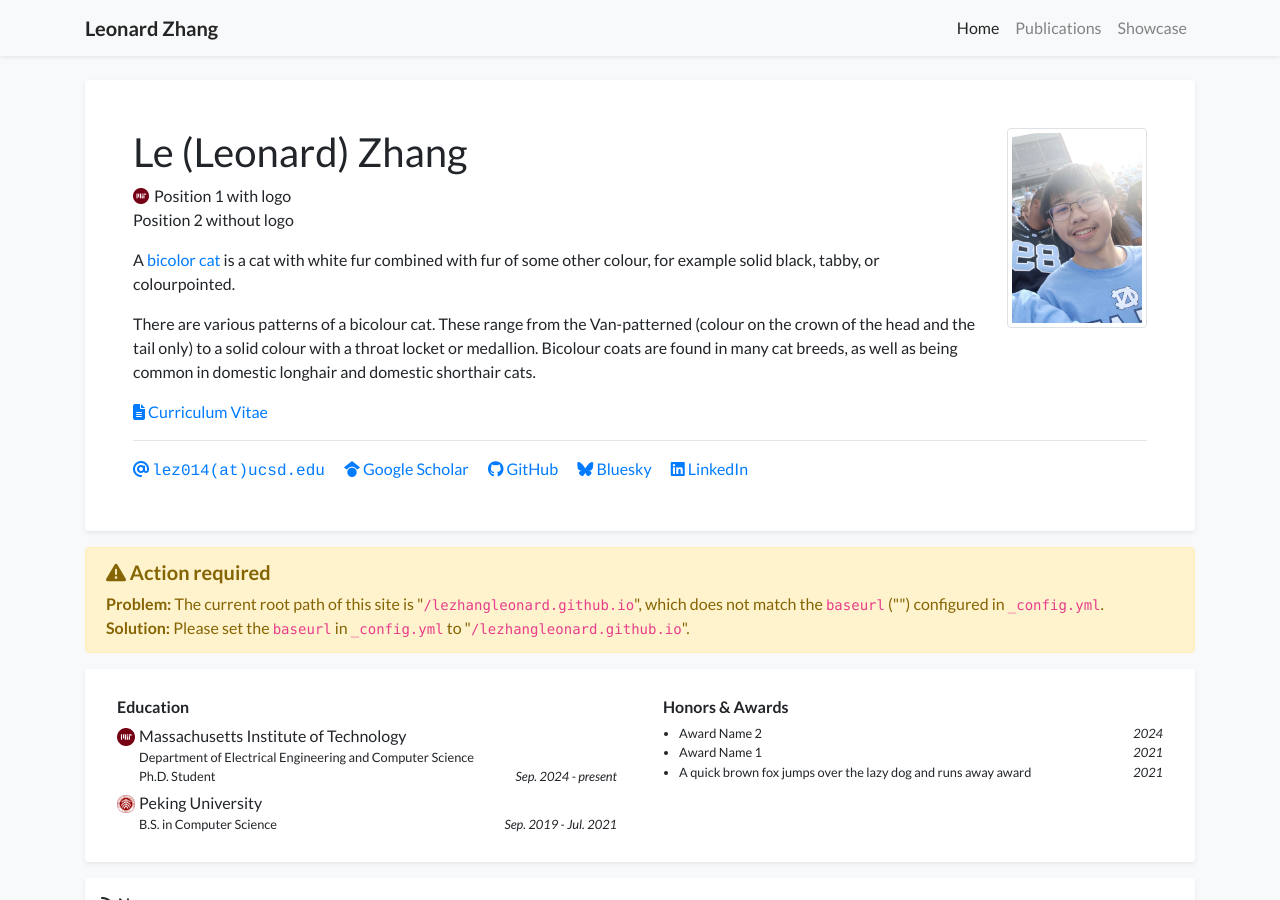
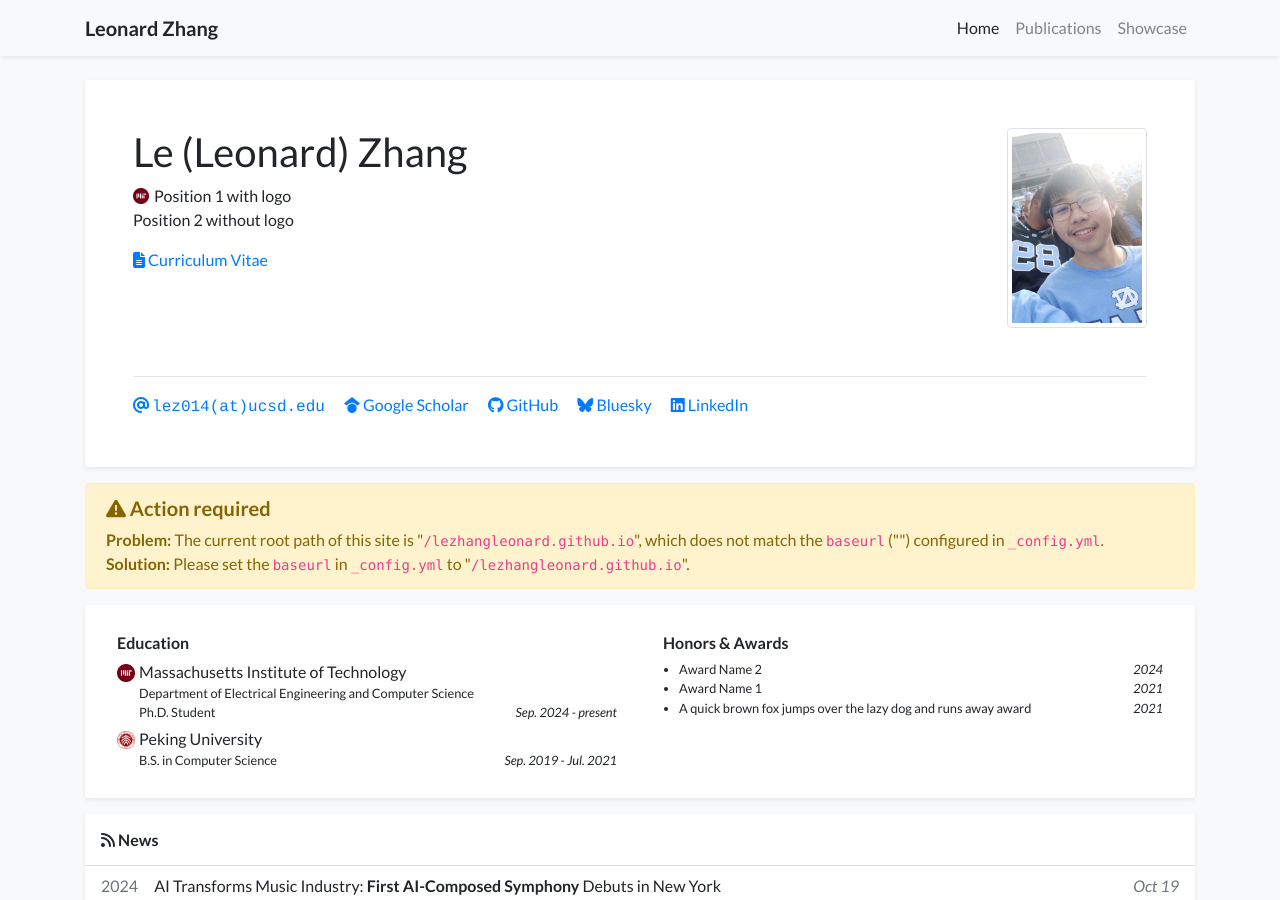
Before and after one commit to lezhangleonard/lezhangleonard.github.io, a Jekyll site: the page built from index.html, in a window 1280 px wide and 900 px high. Built offline with Jekyll 4.4.1, drawn with Linux system fonts in a browser that asks for light colours; nearby versions of some CDN libraries; a style sheet for code colours, icons or effects is not loaded.

Commit message:
Update profile.yml

```diff
--- a/_data/profile.yml
+++ b/_data/profile.yml
@@ -9,27 +9,25 @@ positions:
 
 
 email: "lez014@ucsd.edu"
-cv_link: "Leonard_Zhang_CV.pdf"
+cv_link: "/assets/Leonard_Zhang_CV.pdf"
 gscholar: tFFuEqwAAAAJ  # This is an example, replace it with your own Google Scholar ID
 github: lezhangleonard
 twitter: l30n4rd.bsky.social
 linkedin: le-leonard-zhang
-# orcid: 0000-0000-0000-0000
+
 
 short_bio_text_justify: false
 short_bio: >-
   <p>
-    A <a href="https://en.wikipedia.org/wiki/Bicolor_cat" target="_blank">bicolor cat</a> is a cat with white fur combined with fur of some other colour, for example solid black, tabby, or colourpointed.
+
   </p>
   <p>
-    There are various patterns of a bicolour cat. These range from the Van-patterned (colour on the crown of the head
-    and the tail only) to a solid colour with a throat locket or medallion. Bicolour coats are found in many cat breeds,
-    as well as being common in domestic longhair and domestic shorthair cats.
+
   </p>
 
 portrait_url: /assets/images/photos/portrait.jpg
 portrait_caption: >-
-  Photo by Manja Vitolic on Unsplash (this caption is optional, comment it out to disable).
+  Life before becoming a CS student ...
 
 education:
 - name: Massachusetts Institute of Technology
```
